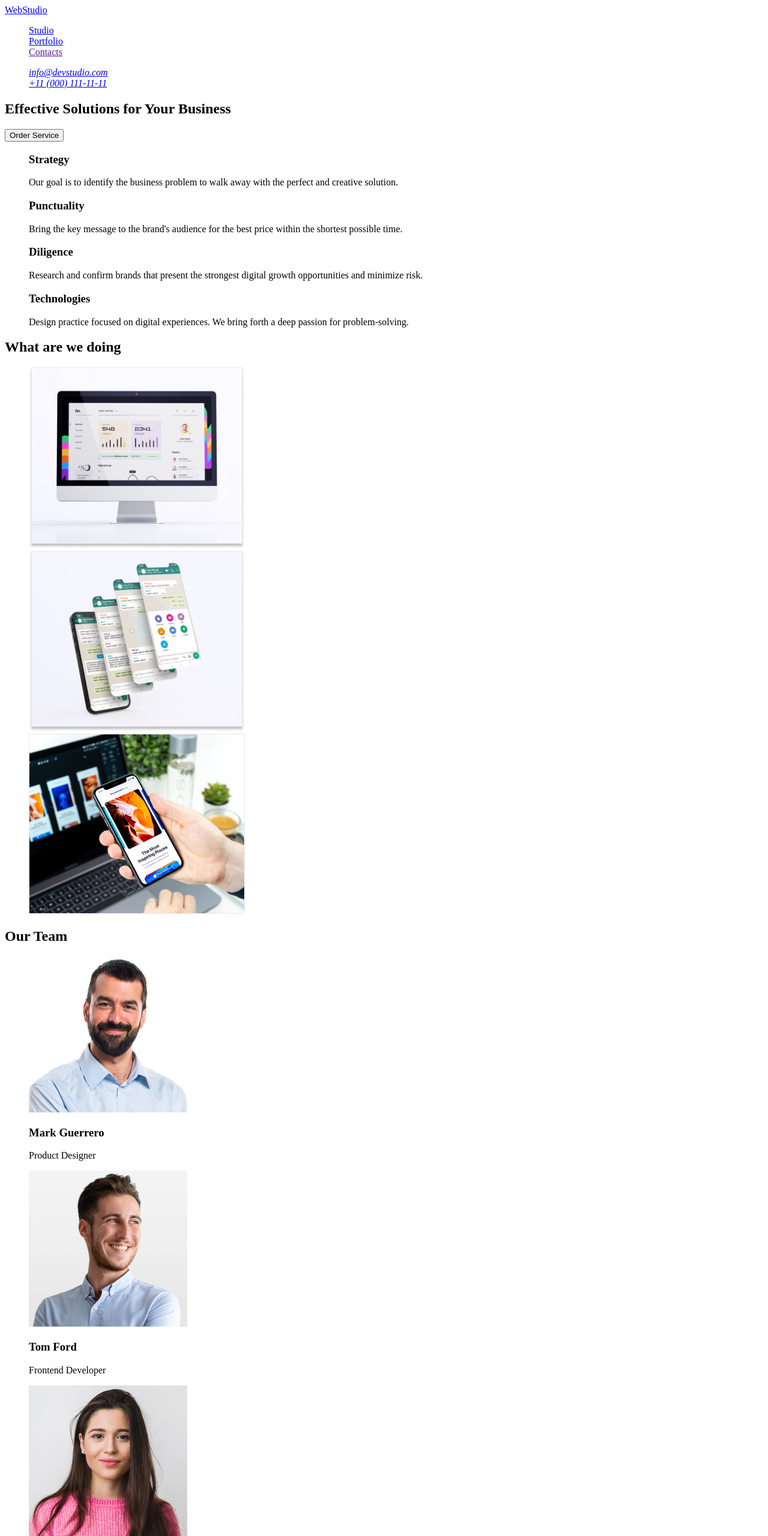
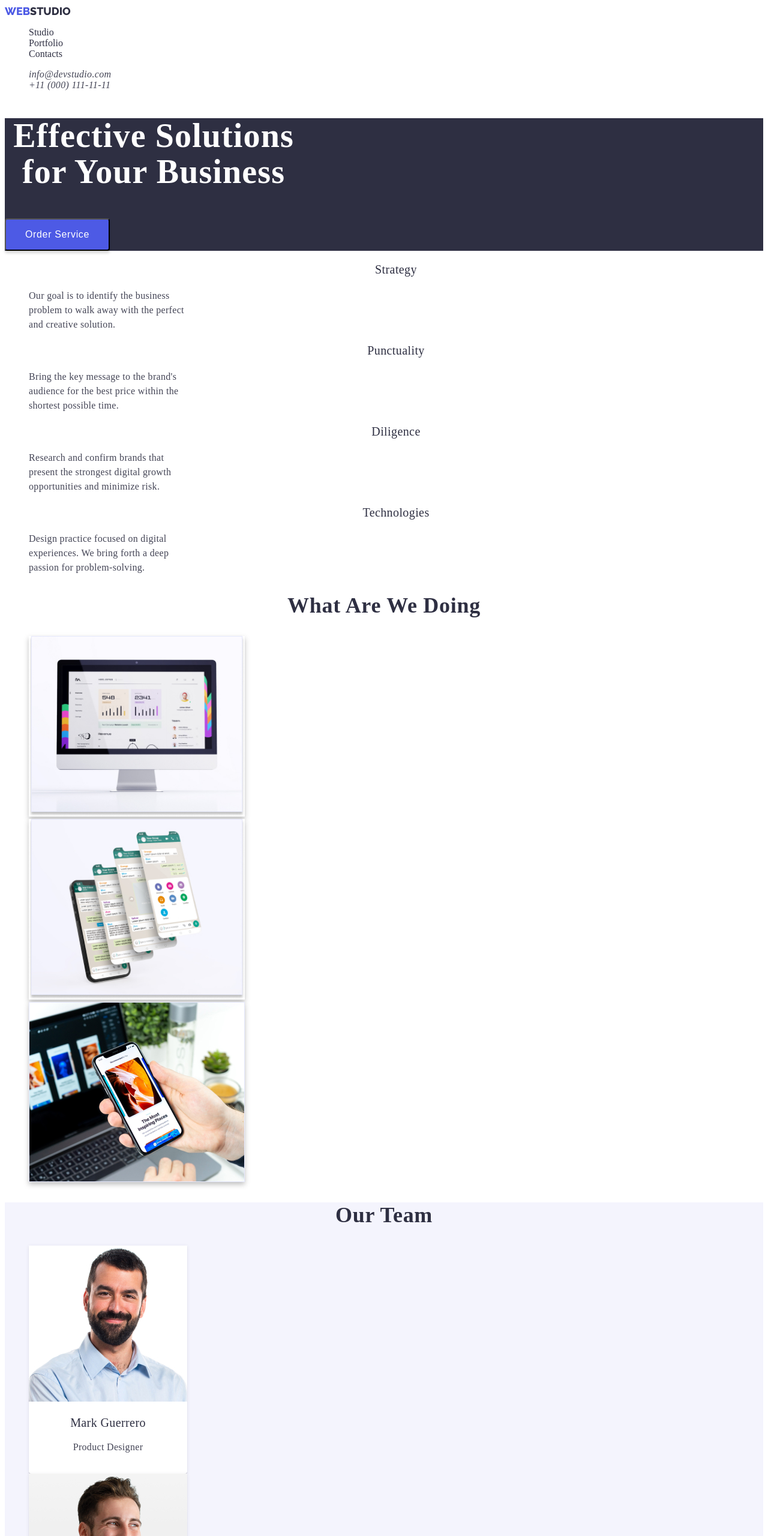
Before and after one commit to NataFilina/goit-markup-hw-02, a plain HTML site: page index.html in a window 1280 px wide. Shown: the top 2560 px of the page at 60% size. Drawn offline with Linux system fonts and the light colour scheme.

Commit message:
add styles

```diff
--- a/css/styles.css
+++ b/css/styles.css
@@ -1,11 +1,194 @@
-.projects {
-    display: flex;
-    justify-content: space-between;
+body{
+    font-family: "Roboto" sans-serif;
+    color: #434455;
 }
-.btn-filters {
-    display: flex;
-    justify-content: center;
+.link{
+    text-decoration: none;
 }
-ul {
+.item{
     list-style-type: none;
 }
+/* MAIN PAGE */
+/* header */
+.logo-web {
+    font-family: 'Raleway';
+    font-weight: 800;
+    font-size: 18px;
+    text-transform: uppercase;
+    color: #4D5AE5;
+}
+.logo-studio{
+    font-family: 'Raleway';
+    font-weight: 800;
+    font-size: 18px;
+    text-transform: uppercase;
+    color: #2E2F42;
+}
+.navigation-item-link {
+    font-weight: 500;
+    font-size: 16px;
+    color: #2E2F42;
+}
+.contacts-item-link {
+    font-size: 16px;
+    letter-spacing: 0.02em;
+    color: #434455;
+}
+/* section hero */
+.hero{
+    /* width: 1440px;
+    height: 600px; */
+    background: #2E2F42;
+}
+.title {
+    width: 496px;
+    font-weight: 700;
+    font-size: 56px;
+    line-height: 1.07em;
+    letter-spacing: 0.02em;
+    color: #FFFFFF;
+    text-align: center;
+}
+.btn-order {
+    padding: 16px 32px;
+    background: #4D5AE5;
+    box-shadow: 0px 4px 4px rgba(0, 0, 0, 0.15);
+    border-radius: 4px;
+    color: #FFFFFF;
+    cursor: pointer;
+    font-weight: 500;
+    font-size: 16px;
+    letter-spacing: 0.04em;
+}
+.btn-order:hover,
+.btn-order:focus {
+    background: #404BBF;
+}
+/* section advantages */
+.advantages-card-title {
+    font-weight: 500;
+    font-size: 20px;
+    letter-spacing: 0.02em;
+    color: #2E2F42;
+    text-align: center;
+}
+.advantages-card-content {
+    width: 264px;
+    font-size: 16px;
+    line-height: 1.5em;
+    letter-spacing: 0.02em;
+    color: #434455;
+}
+/* section ability */
+.chapter-title {
+    font-weight: 700;
+    font-size: 36px;
+    letter-spacing: 0.02em;
+    text-transform: capitalize;
+    color: #2E2F42;
+    text-align: center;
+}
+.ability-card {
+    filter: drop-shadow(0px 4px 4px rgba(0, 0, 0, 0.25));
+}
+/* section team */
+.team {
+    /* height: 732px; */
+    background: #F4F4FD;
+}
+.team-item{
+    width: 264px;
+    height: 380px;
+    background: #FFFFFF;
+    box-shadow: 0px 1px 6px rgba(46, 47, 66, 0.08), 0px 1px 1px rgba(46, 47, 66, 0.16), 0px 2px 1px rgba(46, 47, 66, 0.08);
+    border-radius: 0px 0px 4px 4px;
+}
+.chapter-title {
+    font-weight: 700;
+    font-size: 36px;
+    letter-spacing: 0.02em;
+    text-transform: capitalize;
+    color: #2E2F42;
+    text-align: center;
+}
+.team-name {
+    font-weight: 500;
+    font-size: 20px;
+    letter-spacing: 0.02em;
+    color: #2E2F42;
+    text-align: center;
+}
+.team-job {
+    font-size: 16px;
+    letter-spacing: 0.02em;
+    color: #434455;
+    text-align: center;
+}
+/* section footer */
+.footer {
+    /* height: 312px; */
+    background: #2E2F42;
+}
+.logo-web-footer{
+    font-weight: 800;
+    font-size: 18px;
+    letter-spacing: 0.03em;
+    text-transform: uppercase;
+    color: #4D5AE5;
+}
+.logo-studio-footer{
+    color: #F4F4FD;
+    font-weight: 800;
+    font-size: 18px;
+    letter-spacing: 0.03em;
+    text-transform: uppercase;
+}
+.footer-content {
+
+    font-size: 16px;
+    line-height: 1.5em;
+    letter-spacing: 0.02em;
+    color: #F4F4FD;
+}
+/* PORTFOLIO */
+.btns-filters-btn{
+    padding: 12px 24px;
+    background: #F4F4FD;
+    border: 1px solid #E7E9FC;
+    border-radius: 4px;
+    font-weight: 500;
+    font-size: 16px;
+    letter-spacing: 0.04em;
+    color: #4D5AE5;
+    cursor: pointer;
+}
+.btns-filters-btn:hover,
+.btns-filters-btn:focus {
+    background: #404BBF;
+    box-shadow: 0px 3px 1px rgba(0, 0, 0, 0.1), 0px 2px 1px rgba(0, 0, 0, 0.08), 0px 2px 2px rgba(0, 0, 0, 0.12);
+    border-radius: 4px;
+    font-weight: 500;
+    font-size: 16px;
+    letter-spacing: 0.04em;
+    color: #FFFFFF;
+}
+/* section projects */
+.project-card {
+    box-sizing: border-box;
+    width: 360px;
+    height: 420px;
+    border: 1px solid #E7E9FC;
+}
+.project-card-img {
+}
+.project-card-title {
+    font-weight: 500;
+    font-size: 20px;
+    letter-spacing: 0.02em;
+    color: #2E2F42;
+}
+.project-card-content {
+    font-size: 16px;
+    letter-spacing: 0.02em;
+    color: #434455;
+}
--- a/index.html
+++ b/index.html
@@ -15,49 +15,49 @@
 <body>
     <header>
         <nav class="logo">
-            <a class="logo-link" href="./index.html"><span class="logo-web">Web</span>Studio</a>
+            <a class="logo-link link" href="./index.html"><span class="logo-web">Web</span><span class="logo-studio">Studio</span></a>
 
             <ul class="navigation">
-                <li class="navigation-item"><a class="navigation-item-link" href="./index.html">Studio</a></li>
-                <li class="navigation-item"><a class="navigation-item-link" href="./portfolio.html">Portfolio</a></li>
-                <li class="navigation-item"><a class="navigation-item-link" href="">Contacts</a></li>
+                <li class="navigation-item item"><a class="navigation-item-link link" href="./index.html">Studio</a></li>
+                <li class="navigation-item item"><a class="navigation-item-link link" href="./portfolio.html">Portfolio</a></li>
+                <li class="navigation-item item"><a class="navigation-item-link link" href="">Contacts</a></li>
             </ul>
         </nav>
         <address class="contacts-box">
             <ul class="contacts">
-                <li class="contacts-item">
-                    <a class="contacts-item-link" href="mailto:info@devstudio.com">info@devstudio.com</a>
+                <li class="contacts-item item">
+                    <a class="contacts-item-link link" href="mailto:info@devstudio.com">info@devstudio.com</a>
                 </li>
-                <li class="contacts-item">
-                    <a class="contacts-item-link" href="tel:+110001111111">+11 (000) 111-11-11</a>
+                <li class="contacts-item item">
+                    <a class="contacts-item-link link" href="tel:+110001111111">+11 (000) 111-11-11</a>
                 </li>
             </ul>
         </address>
     </header>
     <main>
-        <section>
+        <section class="hero">
             <h1 class="title">Effective Solutions for Your Business</h1>
             <button class="btn-order" type="button">Order Service</button>
         </section>
         <section class="advantages">
             <h2 class="chapter-title" hidden>Section 2</h2>
             <ul class="advantages-items">
-                <li class="advantages-card">
+                <li class="advantages-card item">
                     <h3 class="advantages-card-title">Strategy</h3>
                     <p class="advantages-card-content">Our goal is to identify the business
                         problem to walk away with the perfect and creative solution.</p>
                 </li>
-                <li class="advantages-card">
+                <li class="advantages-card item">
                     <h3 class="advantages-card-title">Punctuality</h3>
                     <p class="advantages-card-content">Bring the key message to the brand's audience for the best price within the shortest possible
                         time.</p>
                 </li>
-                <li class="advantages-card">
+                <li class="advantages-card item">
                     <h3 class="advantages-card-title">Diligence</h3>
                     <p class="advantages-card-content">Research and confirm brands that present the strongest digital growth opportunities and minimize
                         risk.</p>
                 </li>
-                <li class="advantages-card">
+                <li class="advantages-card item">
                     <h3 class="advantages-card-title">Technologies</h3>
                     <p class="advantages-card-content">Design practice focused on digital experiences. We bring forth a deep passion for
                         problem-solving.</p>
@@ -67,13 +67,13 @@
         <section class="ability">
             <h2 class="chapter-title">What are we doing</h2>
             <ul class="ability-items">
-                <li class="ability-card">
+                <li class="ability-card item">
                     <img class="ability-card-img" src="./images/img1.jpg" alt="analysis" width="360">
                 </li>
-                <li class="ability-card">
+                <li class="ability-card item">
                     <img class="ability-card-img" src="./images/img2.jpg" alt="communication" width="360">
                 </li>
-                <li class="ability-card">
+                <li class="ability-card item">
                     <img class="ability-card-img" src="./images/img3.jpg" alt="settings" width="360">
                 </li>
             </ul>
@@ -81,22 +81,22 @@
         <section class="team">
             <h2 class="chapter-title">Our Team</h2>
             <ul>
-                <li class="team-item">
+                <li class="team-item item">
                     <img class="team-photo" src="./images/mark.jpg" alt="Mark Guerrero" width="264">
                     <h3 class="team-name">Mark Guerrero</h3>
                     <p class="team-job">Product Designer</p>
                 </li>
-                <li class="team-item">
+                <li class="team-item item">
                     <img class="team-photo" src="./images/tom.jpg" alt="Tom Ford" width="264">
                     <h3 class="team-name">Tom Ford</h3>
                     <p class="team-job">Frontend Developer</p>
                 </li>
-                <li class="team-item">
+                <li class="team-item item">
                     <img class="team-photo" src="./images/camila.jpg" alt="Camila Garcia" width="264">
                     <h3 class="team-name">Camila Garcia</h3>
                     <p class="team-job">Marketing</p>
                 </li>
-                <li class="team-item">
+                <li class="team-item item">
                     <img class="team-photo" src="./images/daniel.jpg" alt="Daniel Wilson" width="264">
                     <h3 class="team-name">Daniel Wilson</h3>
                     <p class="team-job">UI Designer</p>
@@ -104,8 +104,8 @@
             </ul>
         </section>
     </main>
-    <footer>
-        <a class="logo-link" href="./index.html"><span class="logo-web">Web</span>Studio</a>
+    <footer class="footer">
+        <a class="logo-link link" href="./index.html"><span class="logo-web-footer">Web</span><span class="logo-studio-footer">Studio</span></a>
         <p class="footer-content">Increase the flow of customers and sales for your business with digital marketing & growth solutions.</p>
     </footer>
 </body>
```
Also changed, not shown: portfolio.html (+33 -37 lines).
